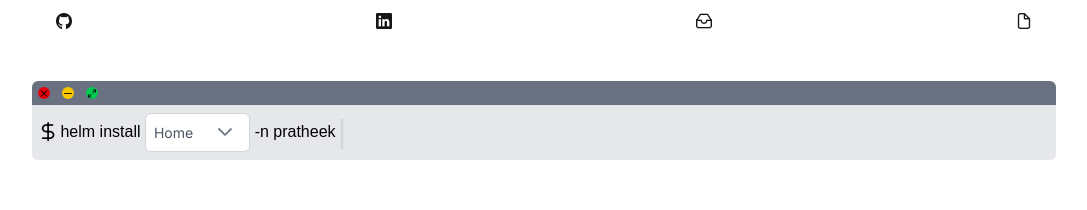
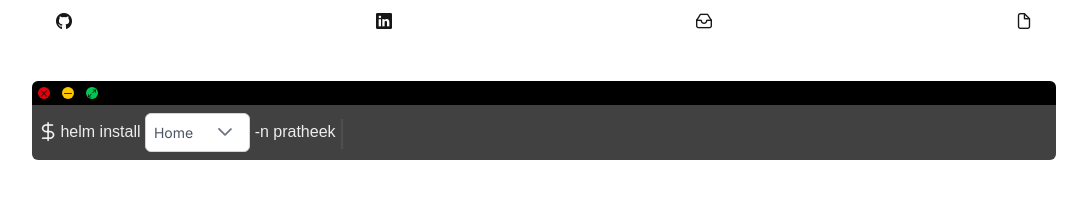
Before and after one commit to Pratheek11/portfolio, a Next.js app: page / in a window 1280 px wide. Shown: the top 210 px of the page, without its empty margins (96-1183 px from the left). Built offline with nearby package versions, Linux system fonts and the light colour scheme.

Commit message:
Removed dark mode for now and terminal color changes

```diff
--- a/src/app/globals.css
+++ b/src/app/globals.css
@@ -15,12 +15,12 @@
   --font-mono: var(--font-geist-mono);
 }
 
-@media (prefers-color-scheme: dark) {
+/* @media (prefers-color-scheme: dark) {
   :root {
     --background: #0a0a0a;
     --foreground: #ededed;
   }
-}
+} */
 
 body {
   background: var(--background);
--- a/src/components/header/header.tsx
+++ b/src/components/header/header.tsx
@@ -42,12 +42,12 @@ export default function Header() {
     return (
         <div className="flex flex-row items-center justify-center h-40 w-full">
             <div className="flex flex-col justify-center items-center w-4/5">
-                <div className="flex items-center rounded-t-md bg-gray-500 w-full text-black">
+                <div className="flex items-center rounded-t-md bg-black w-full">
                     <i onClick={handleSudoMsg} className="pi pi-times scale-50 bg-red-600 rounded-xl p-1 cursor-pointer transform transition duration-250 hover:scale-65"></i>
                     <i onClick={handleSudoMsg} className="pi pi-minus scale-50 bg-yellow-400 rounded-xl p-1 cursor-pointer transform transition duration-250 hover:scale-65"></i>
                     <i onClick={handleSudoMsg} className="pi pi-arrow-up-right-and-arrow-down-left-from-center scale-50 bg-green-500 rounded-xl p-1 cursor-pointer transform transition duration-250 hover:scale-65"></i>
                 </div>
-                <div className="flex flex-col items-start  rounded-b-md bg-gray-200 w-full p-2 text-black">
+                <div className="flex flex-col items-start  rounded-b-md bg-[#414141] w-full p-2 text-[#ededed]">
                     <div className="flex items-center flex-wrap">
                         <i className="pi pi-dollar" style={{scale: 1.2}}></i>
                         &nbsp;
```
